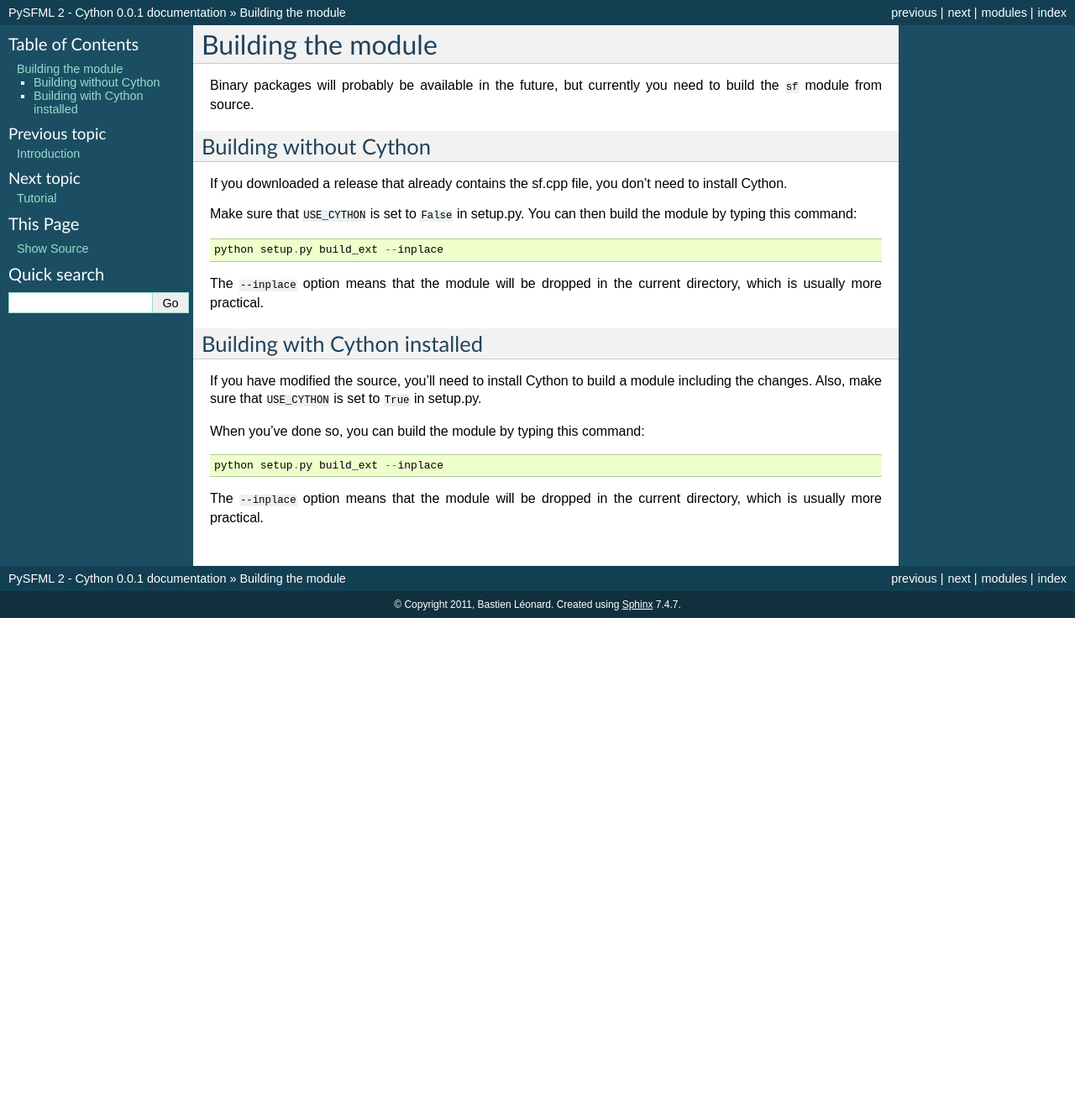
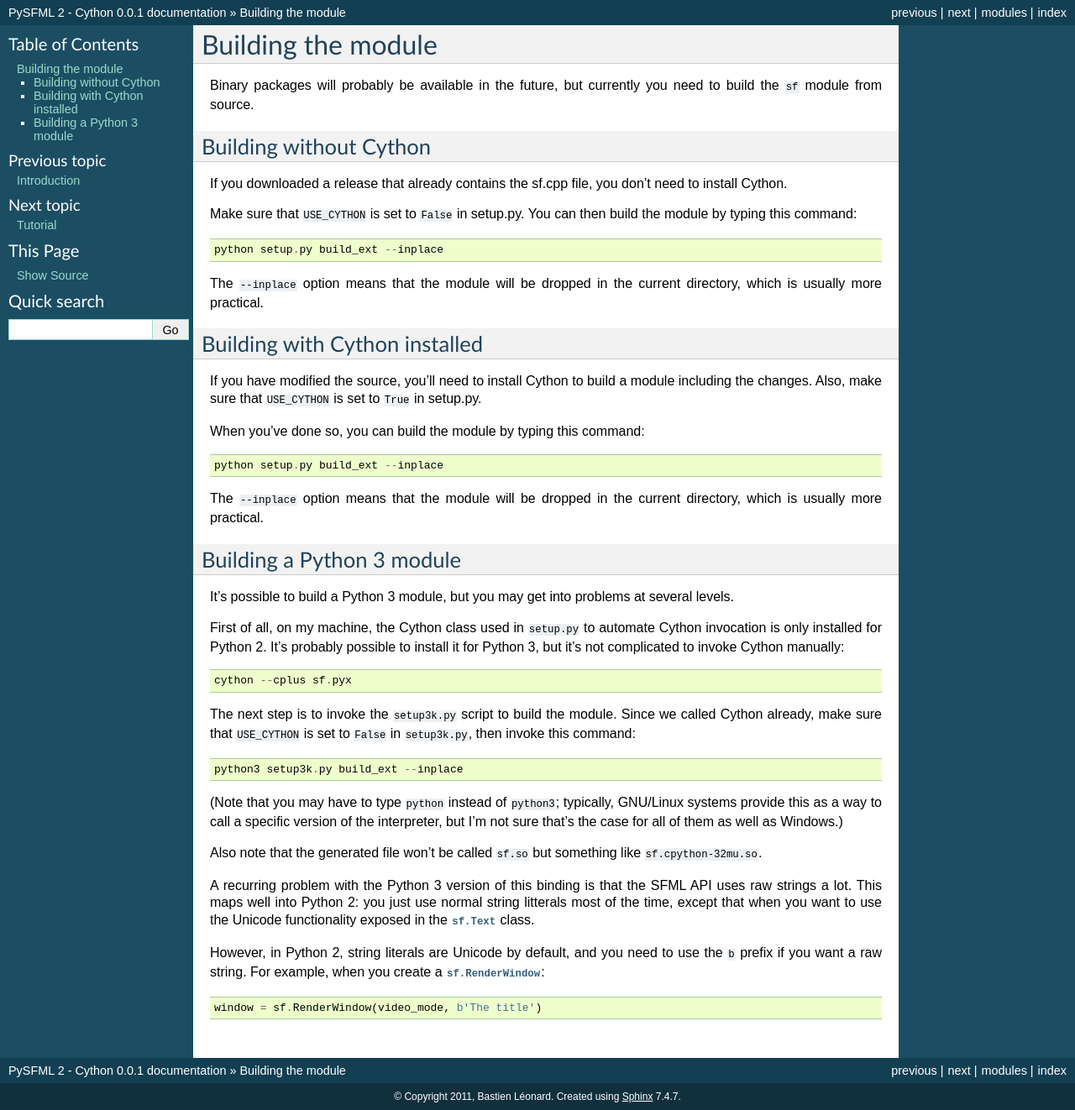
Before and after one commit to intjelic/python-sfml, a Sphinx documentation site: the page built from doc/sphinx/source/building.rst, in a window 1280 px wide. Shown: the whole page at 84% size. Built offline with Sphinx 7.4.7, drawn with Linux system fonts in a browser that asks for light colours; before the commit the page ends 900 px from its top, so only the background shows below that.

Commit message:
Added setup script and information for building the Python 3 module

```diff
--- a/doc/sphinx/source/building.rst
+++ b/doc/sphinx/source/building.rst
@@ -33,3 +33,43 @@
 
 The ``--inplace`` option means that the module will be dropped in the current
 directory, which is usually more practical.
+
+
+Building a Python 3 module
+--------------------------
+
+It's possible to build a Python 3 module, but you may get into
+problems at several levels.
+
+First of all, on my machine, the Cython class used in ``setup.py`` to
+automate Cython invocation is only installed for Python 2. It's
+probably possible to install it for Python 3, but it's not complicated
+to invoke Cython manually::
+
+    cython --cplus sf.pyx
+
+The next step is to invoke the ``setup3k.py`` script to build the
+module. Since we called Cython already, make sure that ``USE_CYTHON``
+is set to ``False`` in ``setup3k.py``, then invoke this command::
+
+    python3 setup3k.py build_ext --inplace
+
+(Note that you may have to type ``python`` instead of ``python3``;
+typically, GNU/Linux systems provide this as a way to call a specific
+version of the interpreter, but I'm not sure that's the case for all
+of them as well as Windows.)
+
+Also note that the generated file won't be called ``sf.so`` but
+something like ``sf.cpython-32mu.so``.
+
+A recurring problem with the Python 3 version of this binding is that
+the SFML API uses raw strings a lot. This maps well into Python 2: you
+just use normal string litterals most of the time, except that when
+you want to use the Unicode functionality exposed in the
+:py:class:`sf.Text` class.
+
+However, in Python 2, string literals are Unicode by default, and you
+need to use the ``b`` prefix if you want a raw string.  For example,
+when you create a :py:class:`sf.RenderWindow`::
+
+    window = sf.RenderWindow(video_mode, b'The title')
```
Also changed, not shown: setup3k.py (added, +72 -0 lines).
